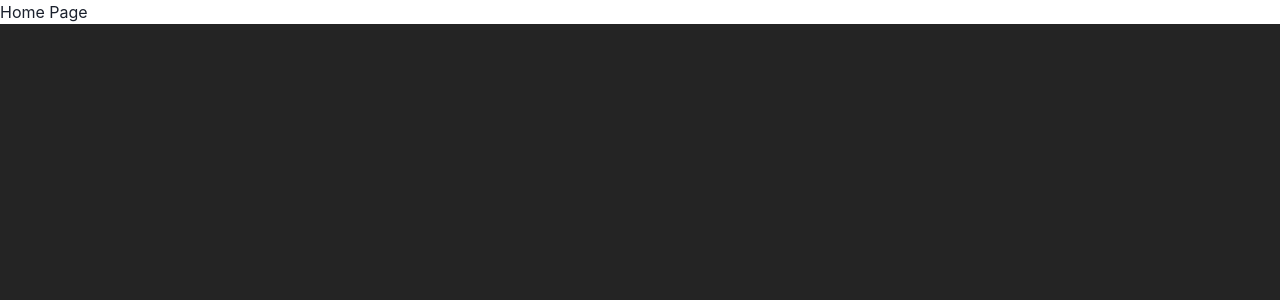
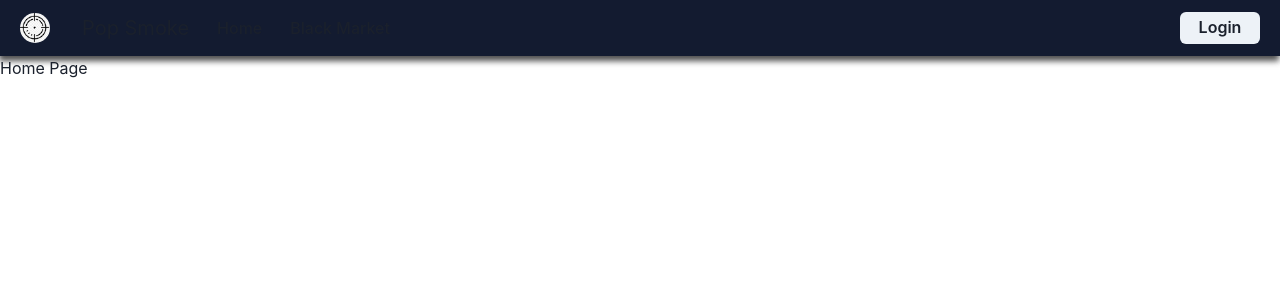
Before and after one commit to skallywag/popsmoke-AS, a React (Vite) app: page / in a window 1280 px wide. Shown: the top 300 px of the page. Built offline with nearby package versions, Linux system fonts and the light colour scheme.

Commit message:
Renamed project title. added width style to root div. Created nav bar component and scss files. Added png icon to assets. Added navBar to app.tsx

```diff
--- a/index.html
+++ b/index.html
@@ -4,10 +4,10 @@
     <meta charset="UTF-8" />
     <link rel="icon" type="image/svg+xml" href="/vite.svg" />
     <meta name="viewport" content="width=device-width, initial-scale=1.0" />
-    <title>Vite + React + TS</title>
+    <title>Popsmoke AS</title>
   </head>
   <body>
-    <div id="root"></div>
+    <div id="root" style="height: 100vh; width: 100%"></div>
     <script type="module" src="/src/main.tsx"></script>
   </body>
 </html>
--- a/package.json
+++ b/package.json
@@ -40,6 +40,7 @@
     "@types/cors": "^2.8.13",
     "@types/express": "^4.17.17",
     "@types/node": "^20.3.1",
+    "@types/reach__router": "^1.3.11",
     "@types/react": "^18.0.37",
     "@types/react-dom": "^18.0.11",
     "@types/react-redux": "^7.1.25",
--- a/src/App.tsx
+++ b/src/App.tsx
@@ -1,10 +1,12 @@
 import { RouterProvider } from "react-router-dom";
 import { router } from "./router";
 import "./App.scss";
+import NavBar from "./components/navBar/NavBar";
 
 function App() {
   return (
     <div className="App">
+      <NavBar />
       <RouterProvider router={router} />
     </div>
   );
--- a/src/components/navBar/NavBar.scss
+++ b/src/components/navBar/NavBar.scss
@@ -0,0 +1,26 @@
+@import "../../themes/themes.module.scss";
+
+.navBar {
+  display: flex;
+  justify-content: space-between;
+  align-items: center;
+  background-color: $primaryBlue;
+  height: 56px;
+  padding: 8px 20px;
+  box-shadow: -1px 5px 6px 0px rgba(26, 26, 26, 0.77);
+  .linkContainer {
+    display: flex;
+    gap: 28px;
+    align-items: center;
+  }
+  @media screen and (min-width: 768px) {
+    .hamburger {
+      display: none;
+    }
+  }
+  @media screen and (max-width: 768px) {
+    .linkContainer {
+      display: none;
+    }
+  }
+}
--- a/src/components/navBar/NavBar.tsx
+++ b/src/components/navBar/NavBar.tsx
@@ -1,9 +1,68 @@
-import { Box } from "@chakra-ui/react";
+import React from "react";
+import themes from "../../themes/themes.module.scss";
+import { useAppDispatch, useAppSelector } from "../../state/state.hooks";
+import { RootState } from "../../state/store";
+import logo from "../../assets/target.png";
+import { Button, Box } from "@chakra-ui/react";
+import { router } from "../../router";
+import { setLogin } from "../../state/appSlice";
+import { Image } from "@chakra-ui/react";
+import { Link } from "@chakra-ui/react";
 import "./NavBar.scss";
 
 interface NavBarProps {}
 
 const NavBar: React.FC<NavBarProps> = () => {
-  return <Box className="navBar"></Box>;
+  const { isLoggedIn } = useAppSelector((state: RootState) => state.setLogin);
+  const loginDispatch = useAppDispatch();
+
+  return (
+    <Box className="navBar">
+      <Box className="linkContainer">
+        <Box
+          display="flex"
+          gap={8}
+          alignItems="center"
+          cursor="pointer"
+          onClick={() => router.navigate("/").catch(console.error)}
+        >
+          <Image borderRadius="full" src={logo} height={30} width={30} />
+          <Box style={{ fontSize: "20px", color: themes.white }}>Pop Smoke</Box>
+        </Box>
+        <Link
+          onClick={() => router.navigate("/").catch(console.error)}
+          style={{ color: themes.primaryOrange }}
+        >
+          Home
+        </Link>
+        <Link
+          onClick={() => router.navigate("/product").catch(console.error)}
+          style={{ color: themes.primaryOrange }}
+        >
+          Black Market
+        </Link>
+      </Box>
+      <Box display="flex" gap={18}>
+        {isLoggedIn ? (
+          <Button
+            onClick={() => {
+              localStorage.removeItem("user");
+              loginDispatch(setLogin(false));
+              router.navigate("/").catch(console.error);
+            }}
+          />
+        ) : (
+          <Button
+            width={20}
+            height={8}
+            bg={themes.primaryOrange}
+            onClick={() => router.navigate("/login").catch(console.error)}
+          >
+            Login
+          </Button>
+        )}
+      </Box>
+    </Box>
+  );
 };
 export default NavBar;
```
Also changed, not shown: src/assets/target.png (added), 1 other file (tests, documents, lock files or other folders).
